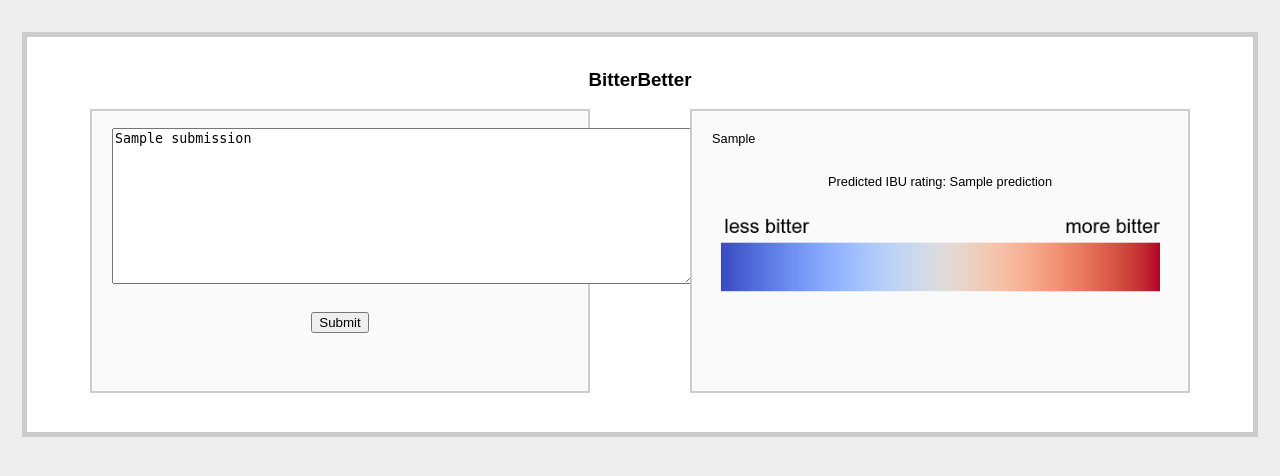
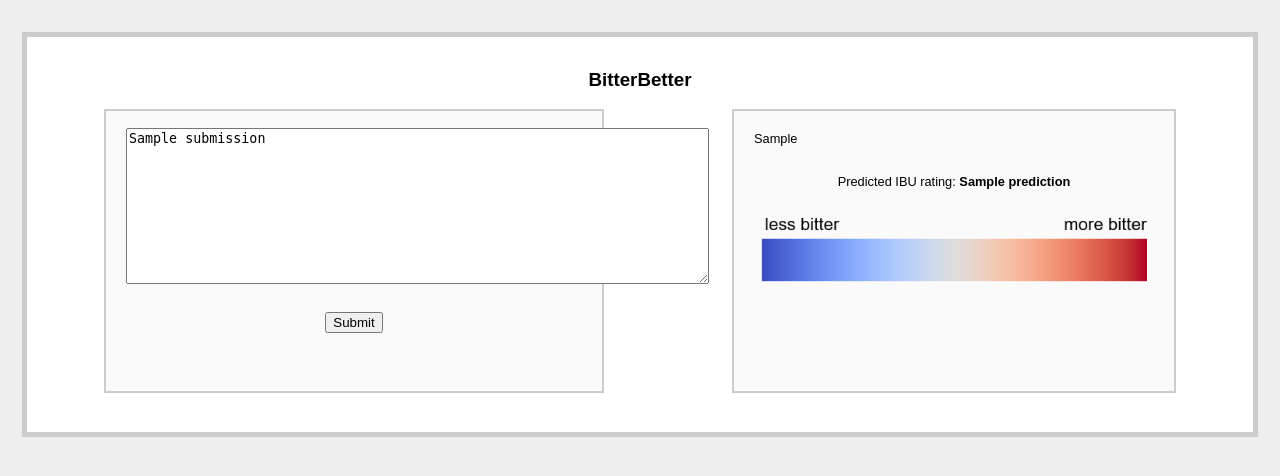
Before and after one commit to gczzdc/bitterbetter, a Flask app: template templates/post.html in a window 1280 px wide. Shown: the top 476 px of the page. Run offline with Flask 2, Linux system fonts and the light colour scheme; the template is opened without the code that fills it: most values are stand-ins (such as "Sample title", 1, 10 or a date in 2020); parts of the project's set-up code (start-up, migrations or seed data) failed here and were passed over.

Commit message:
adding strong tag for predicted IBU number and width formatting for image

```diff
--- a/templates/post.html
+++ b/templates/post.html
@@ -31,11 +31,12 @@
 				{{result_paragraph}}
 				</p>
 				<p align=center>
-				Predicted IBU rating: {{prediction}}
+				Predicted IBU rating: <strong>{{prediction}}</strong>
 				</p>
-				<p align = center>
-				<img src = "../static/gradient.png" alt = "gradient legend">
-				</p>
+				<div class="imgparent">
+					<img src = "../static/gradient.png" alt = "gradient legend">
+
+				</div>
 			</div>
 		</div>
 	</div>
```
